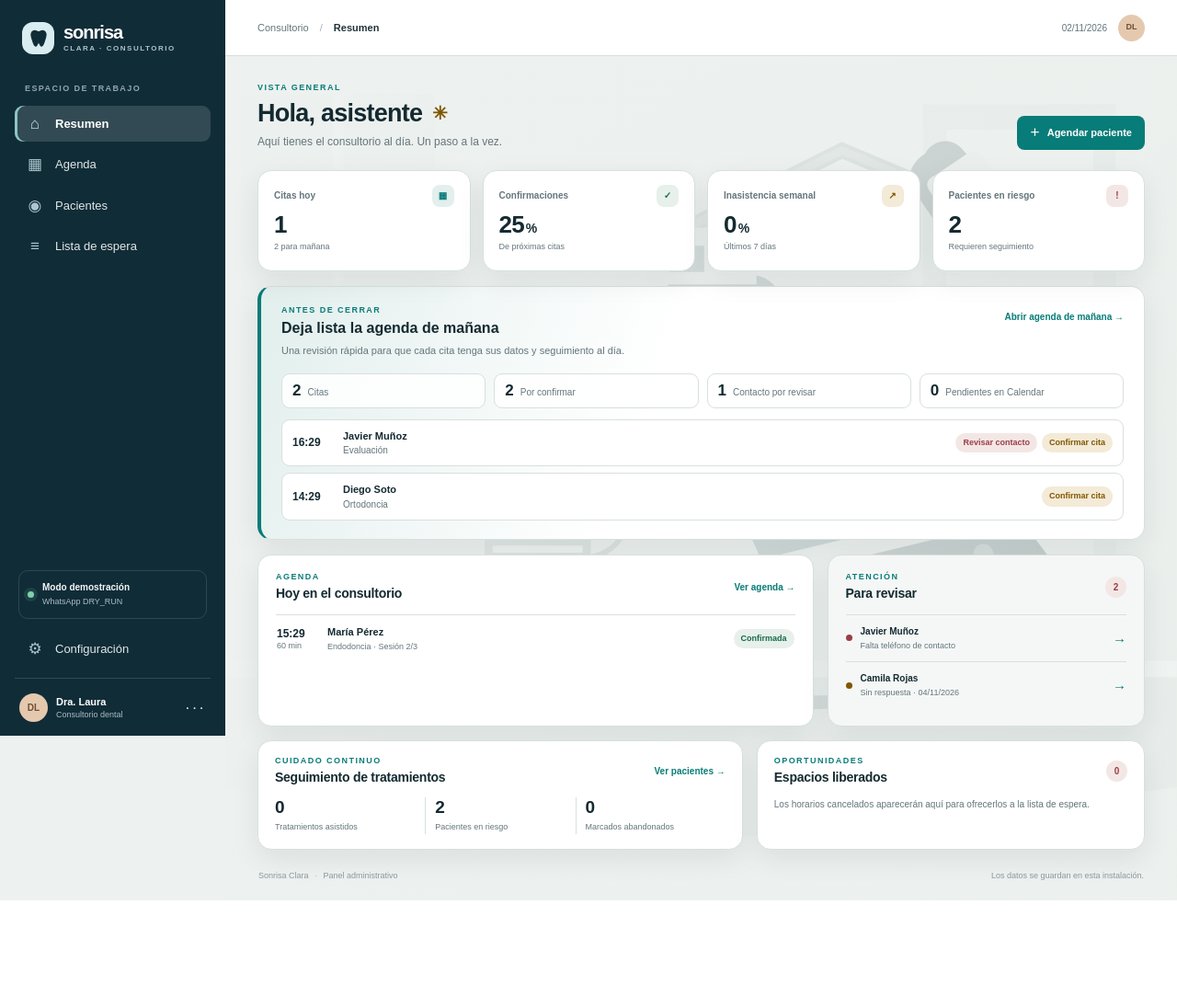
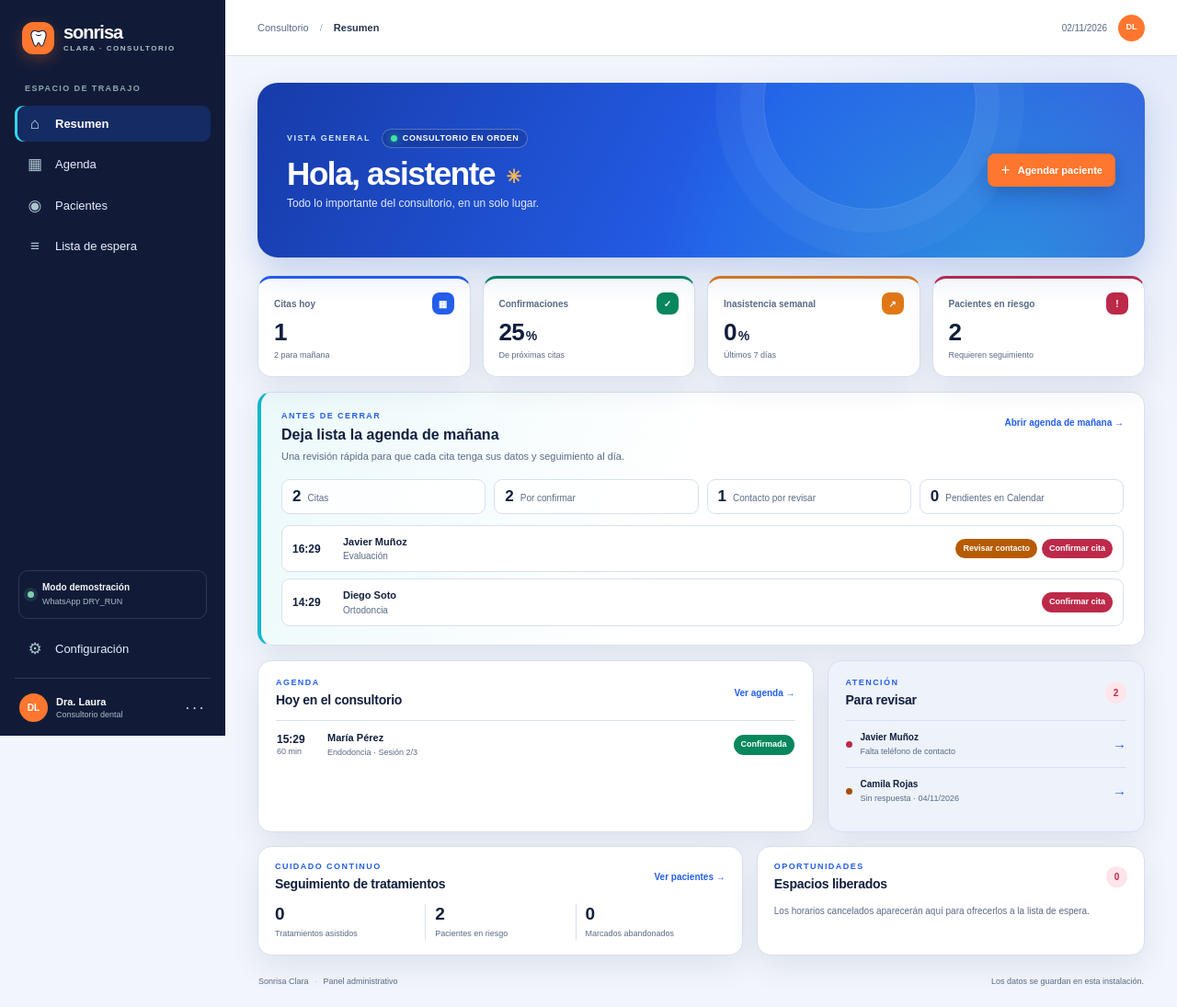
Before and after one commit to AlexTech777/Clinica-dental, a FastAPI app: page /resumen in a window 1280 px wide. Shown: the whole page at 92% size. Before the commit the page ends 979 px from the top, so only its background shows below. Run offline with FastAPI, Linux system fonts and the light colour scheme.

Commit message:
Update v 3.0

```diff
--- a/static/clinic-appearance.css
+++ b/static/clinic-appearance.css
@@ -269,3 +269,332 @@
     padding-left: 55px;
   }
 }
+
+:root {
+  --bg: #f2f5fb;
+  --surface: #fff;
+  --surface-alt: #edf2fb;
+  --ink: #263650;
+  --ink-strong: #111f3d;
+  --muted: #596a86;
+  --line: #d7e0ef;
+  --accent: #245eea;
+  --accent-strong: #1643b5;
+  --accent-soft: #e4ecff;
+  --green: #07875d;
+  --green-soft: #e1f4eb;
+  --amber: #a64e00;
+  --amber-soft: #fff0dc;
+  --rose: #bd2949;
+  --rose-soft: #ffe4e9;
+  --nav: #111b38;
+  --nav-text: #e7edff;
+  --shadow: 0 12px 32px rgba(20, 42, 87, .09);
+}
+
+:root[data-theme="gris"] {
+  --accent: #f36a24;
+  --accent-strong: #c84912;
+  --accent-soft: #fff0e6;
+  --nav: #202a39;
+}
+
+:root[data-theme="verde"] {
+  --accent: #009b70;
+  --accent-strong: #00724f;
+  --accent-soft: #e0f6ed;
+  --nav: #103b31;
+}
+
+.main-shell {
+  background-color: var(--bg);
+  background-image: radial-gradient(circle at 92% 3%, color-mix(in srgb, var(--accent) 8%, transparent), transparent 28rem);
+}
+
+.brand-symbol {
+  background: #ff762e;
+  box-shadow: 0 5px 16px rgba(255, 118, 46, .28);
+}
+
+.brand-symbol svg {
+  fill: #fff;
+}
+
+.nav-item.active {
+  background: color-mix(in srgb, var(--accent) 24%, transparent);
+  box-shadow: inset 3px 0 #35d7e8;
+}
+
+.nav-item:hover:not(.active) {
+  background: color-mix(in srgb, #fff 9%, transparent);
+}
+
+.button.primary {
+  box-shadow: 0 8px 18px color-mix(in srgb, var(--accent) 28%, transparent);
+}
+
+.button.primary:hover {
+  filter: brightness(1.08);
+  transform: translateY(-1px);
+}
+
+.dashboard-hero {
+  position: relative;
+  display: flex;
+  min-height: 190px;
+  align-items: center;
+  justify-content: space-between;
+  gap: 24px;
+  overflow: hidden;
+  margin-bottom: 20px;
+  padding: 28px 32px;
+  border: 0;
+  border-radius: 22px;
+  background:
+    radial-gradient(circle at 84% 120%, rgba(35, 213, 221, .45), transparent 24rem),
+    linear-gradient(118deg, #173ba9 0%, #245eea 55%, #3b55dc 100%);
+  box-shadow: 0 16px 34px rgba(27, 73, 185, .2);
+  color: #fff;
+}
+
+.dashboard-hero::after {
+  position: absolute;
+  top: -94px;
+  right: 19%;
+  width: 230px;
+  height: 230px;
+  border: 1px solid rgba(255, 255, 255, .16);
+  border-radius: 50%;
+  box-shadow: 0 0 0 25px rgba(255, 255, 255, .045), 0 0 0 52px rgba(255, 255, 255, .035);
+  content: "";
+  pointer-events: none;
+}
+
+.dashboard-hero > * {
+  position: relative;
+  z-index: 1;
+}
+
+.dashboard-hero .eyebrow {
+  display: flex;
+  align-items: center;
+  gap: 12px;
+  color: #d6e8ff;
+}
+
+.hero-live {
+  display: inline-flex;
+  align-items: center;
+  gap: 6px;
+  padding: 4px 9px;
+  border: 1px solid rgba(255, 255, 255, .28);
+  border-radius: 999px;
+  background: rgba(8, 24, 75, .2);
+  color: #fff;
+  font-size: 9px;
+  letter-spacing: .06em;
+}
+
+.hero-live i {
+  width: 7px;
+  height: 7px;
+  border-radius: 50%;
+  background: #42e29b;
+  box-shadow: 0 0 10px rgba(66, 226, 155, .8);
+}
+
+.dashboard-hero h1 {
+  margin: 8px 0 3px;
+  color: #fff;
+  font-size: clamp(26px, 3vw, 35px);
+  letter-spacing: -.04em;
+}
+
+.dashboard-hero .wave {
+  color: #ffb84d;
+}
+
+.dashboard-hero .subheading {
+  margin: 0;
+  color: #e3ebff;
+}
+
+.dashboard-hero .button.primary {
+  flex: 0 0 auto;
+  border: 0;
+  background: #ff762e;
+  color: #fff;
+  box-shadow: 0 8px 20px rgba(11, 28, 89, .25);
+}
+
+.dashboard-hero .button.primary:hover {
+  background: #ff8a45;
+}
+
+.metric-card {
+  border-top: 3px solid var(--accent);
+  transition: transform .18s ease, box-shadow .18s ease;
+}
+
+.metric-card:nth-child(2) {
+  border-top-color: #07875d;
+}
+
+.metric-card:nth-child(3) {
+  border-top-color: #e17816;
+}
+
+.metric-card:nth-child(4) {
+  border-top-color: #bd2949;
+}
+
+.metric-card:hover {
+  transform: translateY(-2px);
+  box-shadow: 0 16px 32px rgba(20, 42, 87, .12);
+}
+
+.metric-icon.blue {
+  background: #245eea;
+  color: #fff;
+}
+
+.metric-icon.green {
+  background: #07875d;
+  color: #fff;
+}
+
+.metric-icon.amber {
+  background: #e17816;
+  color: #fff;
+}
+
+.metric-icon.rose {
+  background: #bd2949;
+  color: #fff;
+}
+
+.tomorrow-review {
+  border-left-color: #12b8cf;
+  background: linear-gradient(110deg, color-mix(in srgb, #12b8cf 8%, var(--surface)), var(--surface) 48%);
+}
+
+.review-tag {
+  color: #fff;
+}
+
+.review-confirmation {
+  background: #bd2949;
+}
+
+.review-contact {
+  background: #b65b00;
+}
+
+.review-calendar {
+  background: #245eea;
+}
+
+.swatch-gray {
+  background: #fff0e6;
+}
+
+.swatch-gray i:first-child {
+  background: #202a39;
+}
+
+.swatch-gray i:nth-child(3) {
+  background: #f36a24;
+}
+
+.swatch-green {
+  background: #e0f6ed;
+}
+
+.swatch-green i:first-child {
+  background: #103b31;
+}
+
+.swatch-green i:nth-child(3) {
+  background: #009b70;
+}
+
+.swatch-blue {
+  background: #e4ecff;
+}
+
+.swatch-blue i:first-child {
+  background: #111b38;
+}
+
+.swatch-blue i:nth-child(3) {
+  background: #245eea;
+}
+
+.theme-card:has(input:checked) {
+  border-color: var(--accent);
+  box-shadow: 0 0 0 2px color-mix(in srgb, var(--accent) 18%, transparent);
+}
+
+.status {
+  color: #fff;
+}
+
+.status-confirmed,
+.status-completed,
+.status-attended {
+  background: #07875d;
+}
+
+.status-pending,
+.status-rescheduled {
+  background: #a64e00;
+}
+
+.status-cancelled,
+.status-no_show,
+.status-missed {
+  background: #bd2949;
+}
+
+.status-abandoned {
+  background: #5e3eb8;
+}
+
+.profile .avatar,
+.top-avatar {
+  background: #ff762e;
+  color: #fff;
+}
+
+.footer {
+  color: var(--muted);
+}
+
+@media (max-width: 700px) {
+  .dashboard-hero {
+    min-height: auto;
+    align-items: flex-start;
+    flex-direction: column;
+    padding: 24px 20px;
+  }
+
+  .dashboard-hero .button.primary {
+    width: 100%;
+    justify-content: center;
+  }
+
+  .dashboard-hero::after {
+    right: -85px;
+  }
+
+  .hero-live {
+    font-size: 8px;
+  }
+}
+
+@media (prefers-reduced-motion: reduce) {
+  .metric-card,
+  .button.primary {
+    transition: none;
+  }
+}
--- a/templates/dashboard.html
+++ b/templates/dashboard.html
@@ -1,6 +1,6 @@
 {% extends 'base.html' %}{% block title %}Resumen{% endblock %}{% block section_name %}Resumen{% endblock %}
 {% block content %}
-<div class="page-heading"><div><div class="eyebrow">VISTA GENERAL</div><h1>Hola, asistente <span class="wave">✳</span></h1><p class="subheading">Aquí tienes el consultorio al día. Un paso a la vez.</p></div><a class="button primary" href="/agenda#agendar">＋ <span>Agendar paciente</span></a></div>
+<div class="page-heading dashboard-hero"><div><div class="eyebrow">VISTA GENERAL <span class="hero-live"><i></i> CONSULTORIO EN ORDEN</span></div><h1>Hola, asistente <span class="wave">✳</span></h1><p class="subheading">Todo lo importante del consultorio, en un solo lugar.</p></div><a class="button primary" href="/agenda#agendar"><span aria-hidden="true">＋</span><span>Agendar paciente</span></a></div>
 <section class="metric-grid" aria-label="Métricas principales">
   <article class="metric-card"><div class="metric-top"><span>Citas hoy</span><span class="metric-icon blue">▦</span></div><strong>{{ today_appointments|length }}</strong><small>{{ tomorrow_appointments|length }} para mañana</small></article>
   <article class="metric-card"><div class="metric-top"><span>Confirmaciones</span><span class="metric-icon green">✓</span></div><strong>{{ confirmed_pct }}<i>%</i></strong><small>De próximas citas</small></article>
```
Also changed, not shown: templates/settings.html (+1 -1 lines).
